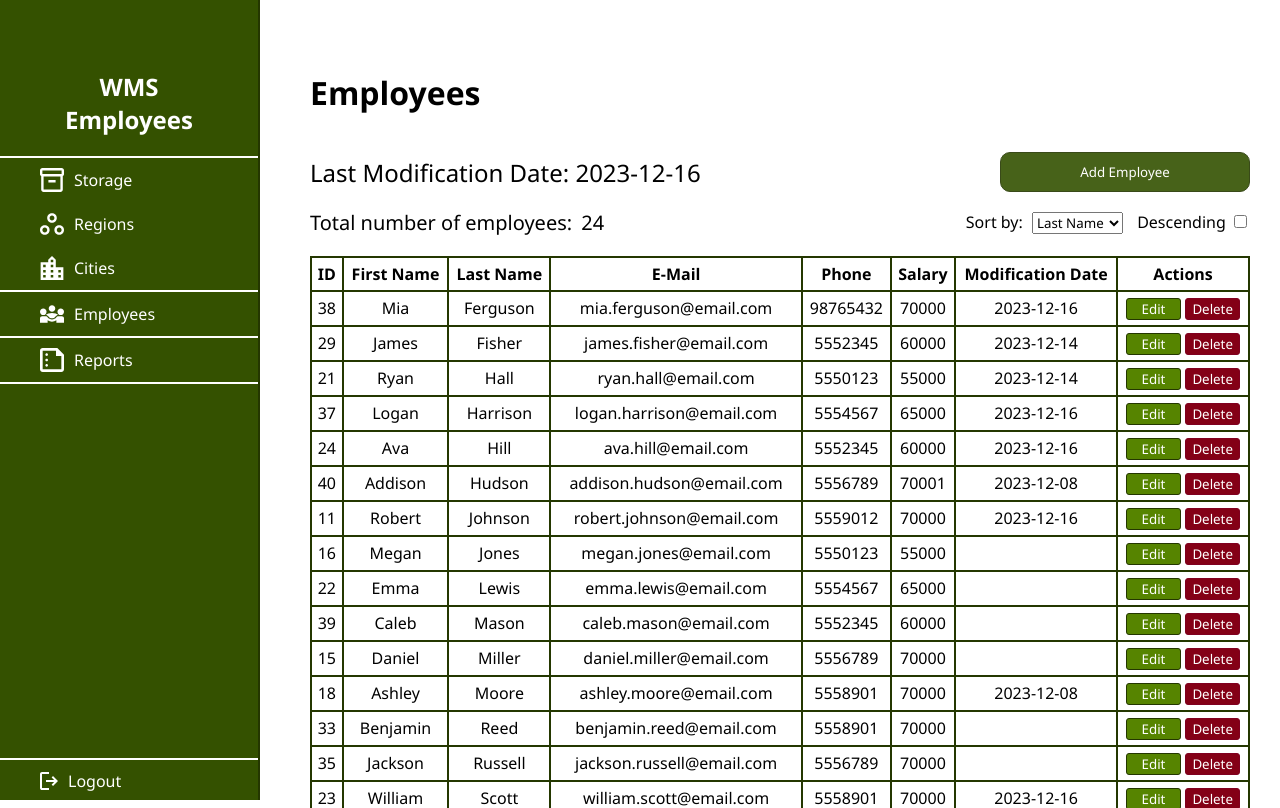
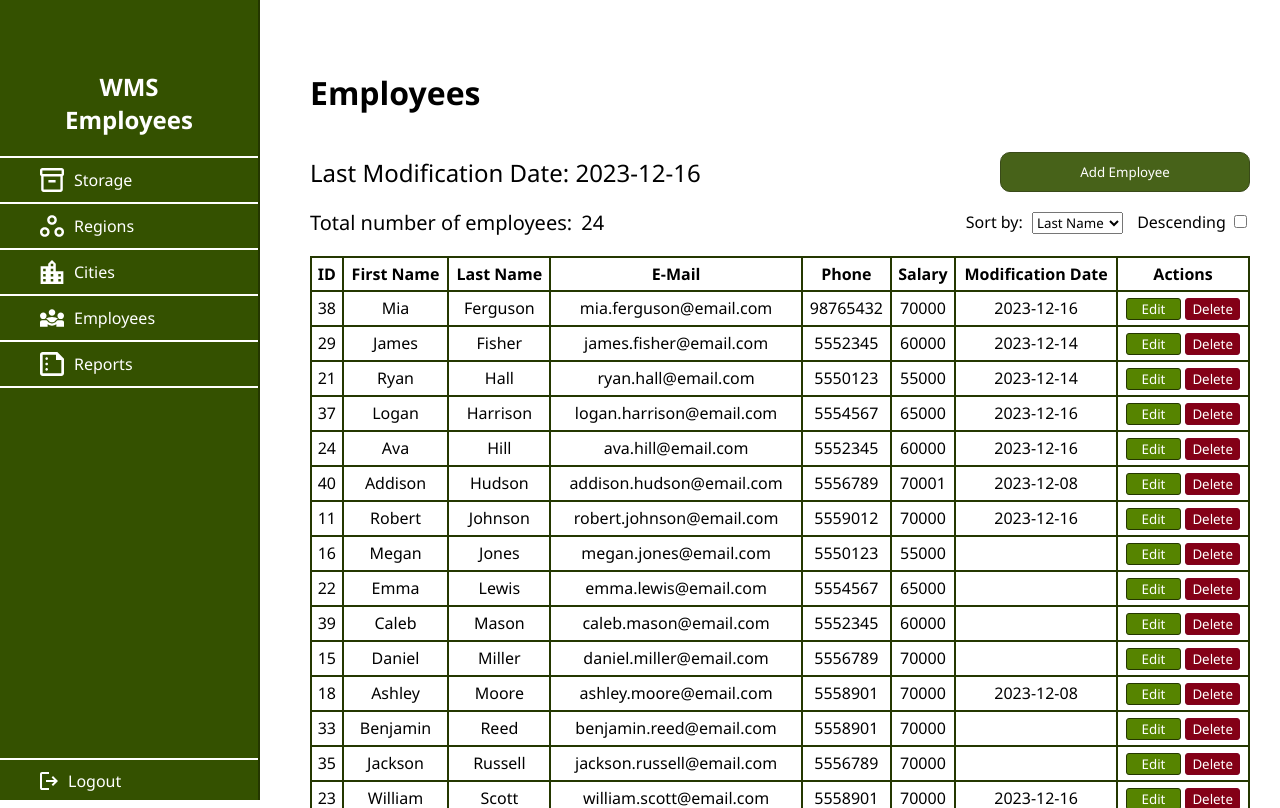
Before and after one commit to OrcunSelbasan/engr-372-term-project, a PHP site: page /view/employees.php in a window 1280 px wide. Shown: the top 808 px of the page. Run offline with PHP 8.4, Linux system fonts and the light colour scheme; the visitor is signed in with stand-in values (Sample User, id 1); data comes from the database, SQL or seed files in the repository.

Commit message:
hotfix: top border is visible for navigation items

```diff
--- a/css/employees.css
+++ b/css/employees.css
@@ -177,6 +177,10 @@ a:hover {
 .nav_link_a_span {
   display: block;
   padding-left: 10px;
+}
+
+#regions_link_wrapper, #cities_link_wrapper {
+  border-top: 2px solid var(--white);
 }
 
 /**************** END OF NAV NAVIGATION *****************/
```
